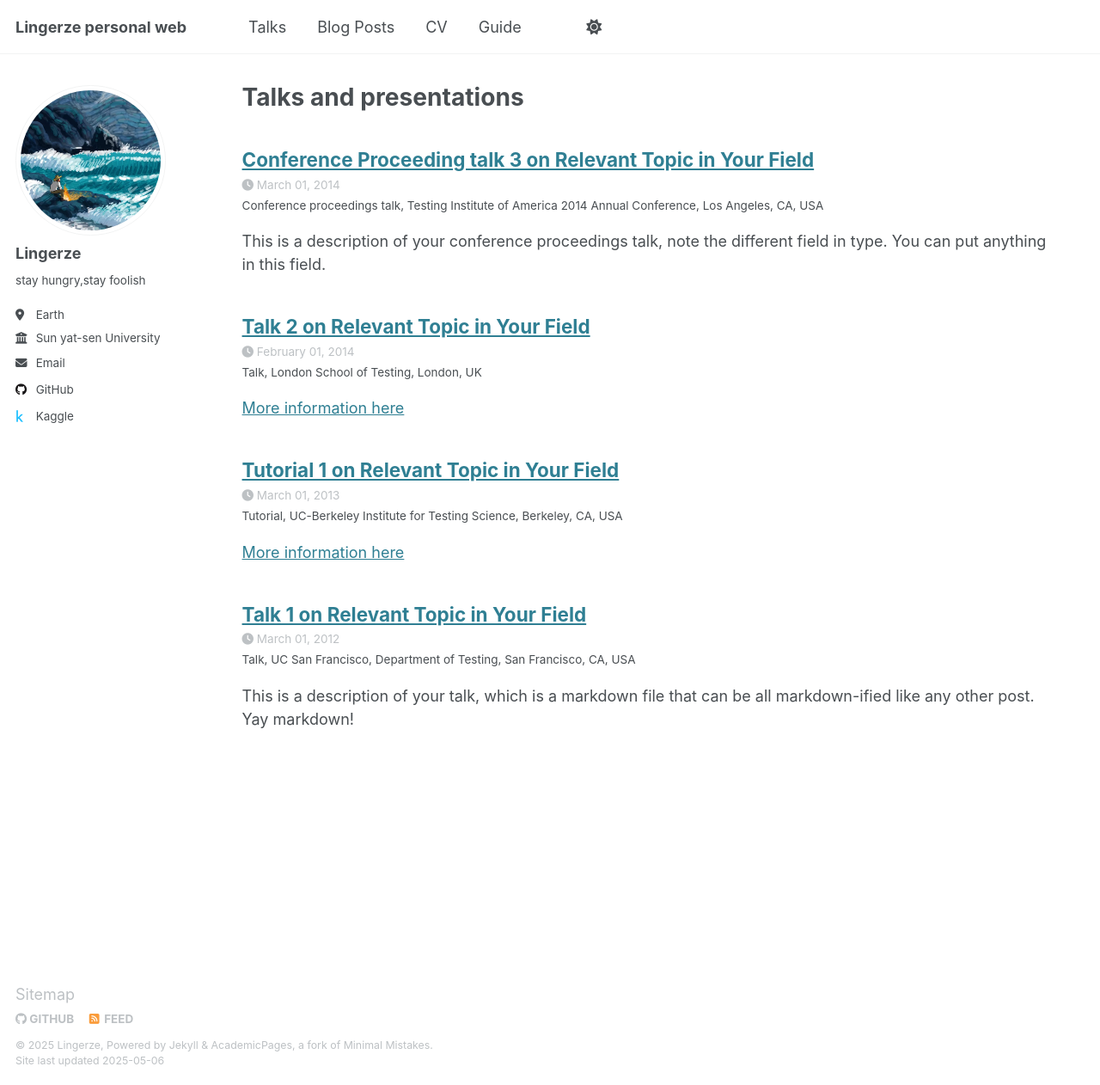
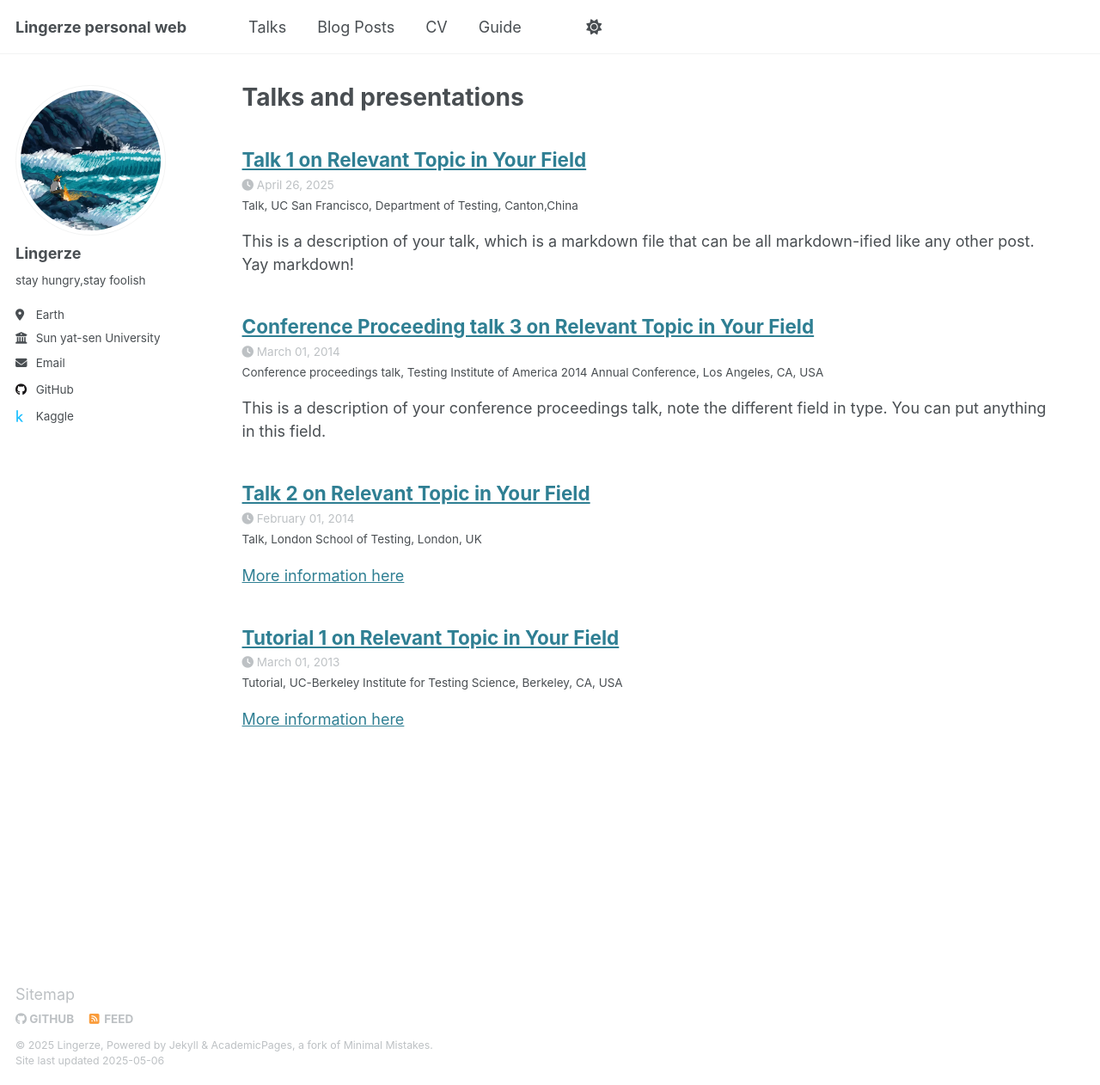
Before and after one commit to lingerze/lingerze.github.io, a Jekyll site: the page built from _pages/talks.html, in a window 1280 px wide and 1262 px high. Shown: the whole window at 86% size. Built offline with Jekyll 4.4.1, drawn with Linux system fonts in a browser that asks for light colours.

Commit message:
Update 2012-03-01-talk-1.md

```diff
--- a/_talks/2012-03-01-talk-1.md
+++ b/_talks/2012-03-01-talk-1.md
@@ -4,8 +4,8 @@ collection: talks
 type: "Talk"
 permalink: /talks/2012-03-01-talk-1
 venue: "UC San Francisco, Department of Testing"
-date: 2012-03-01
-location: "San Francisco, CA, USA"
+date: 2025-04-26
+location: "Canton,China"
 ---
 
 This is a description of your talk, which is a markdown file that can be all markdown-ified like any other post. Yay markdown!
```
